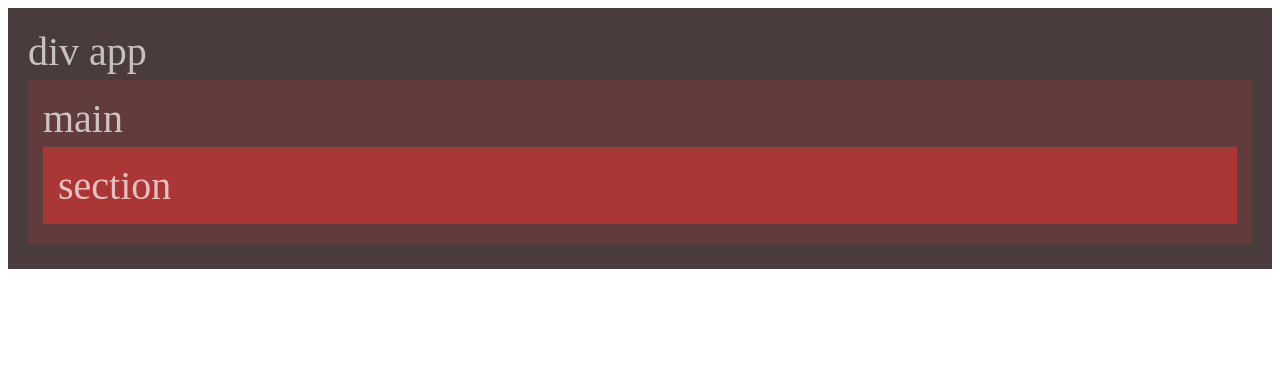
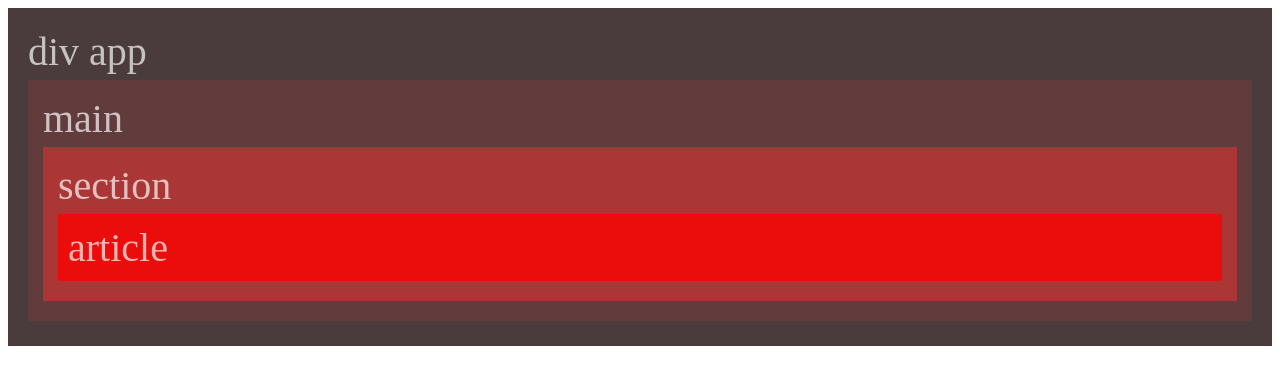
Before and after one commit to ThiagoMassenoMaciel/LearningGitCommands-.github.io, a plain HTML site: page index.html in a window 1280 px wide. Drawn offline with Linux system fonts and the light colour scheme.

Commit message:
Adicionado article + seu estilo css

```diff
--- a/index.html
+++ b/index.html
@@ -16,6 +16,9 @@
       main
       <section>
         section
+        <article>
+          article
+        </article>
       </section>
     </main>
   </div>
--- a/style.css
+++ b/style.css
@@ -25,3 +25,9 @@ section{
   padding: 1.5rem;
   margin: .5rem auto;
 }
+
+article{
+  background-color: #ff0000c4;
+  padding: 1rem ;
+  margin : .5rem auto;
+}
```
